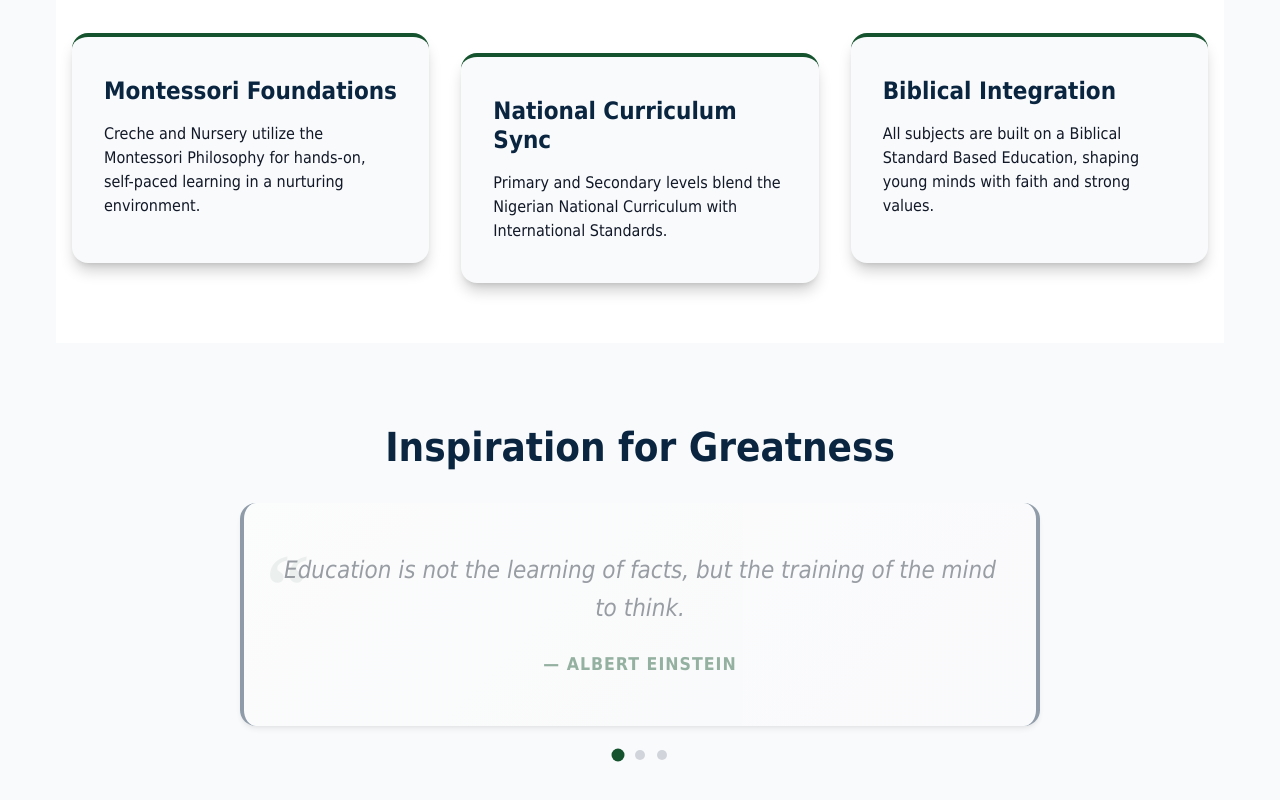
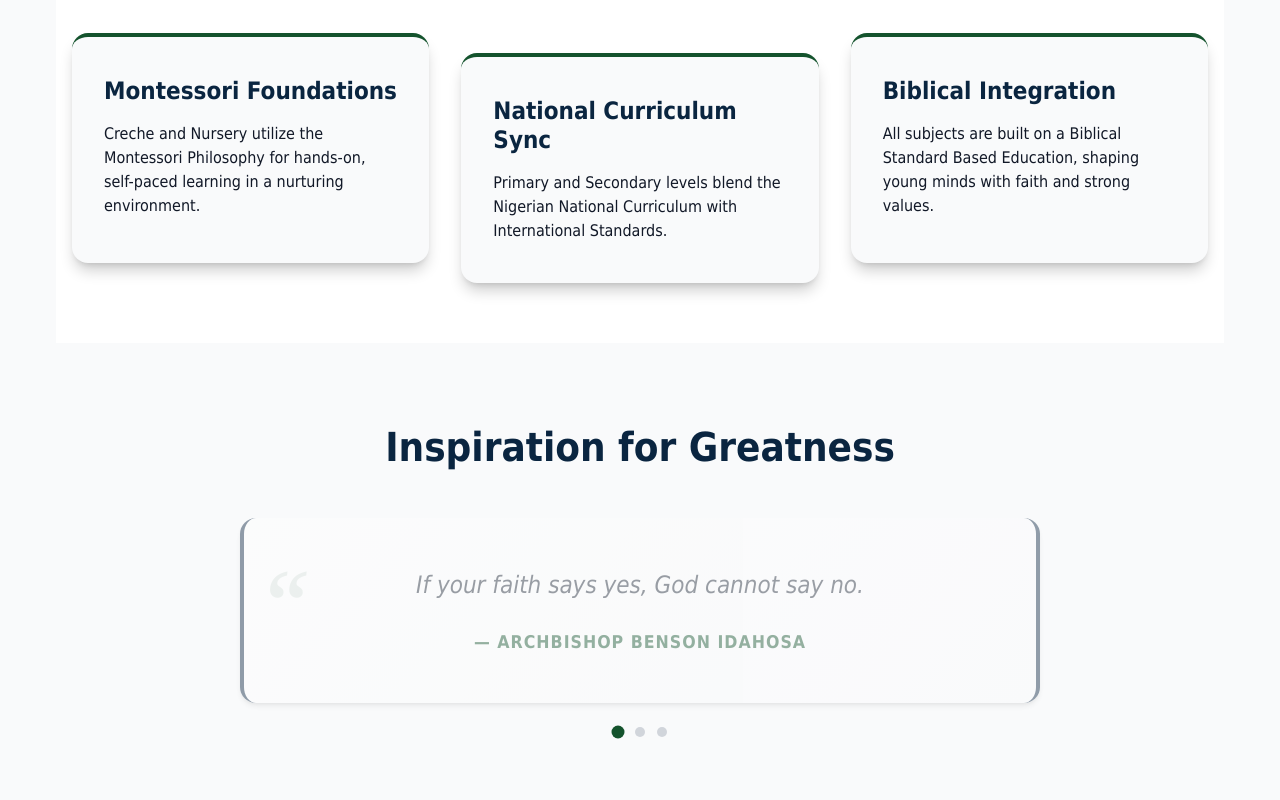
Before and after one commit to Constantine1-web/word-of-faith-portal, a Next.js app: page / in a window 1280 px wide. Shown: the part 2920-3720 px from the top of the page. Built offline with nearby package versions, Linux system fonts and the light colour scheme.

Commit message:
Update generic quotes to heritage faith-based quotes

```diff
--- a/src/app/page.tsx
+++ b/src/app/page.tsx
@@ -16,16 +16,16 @@ export default function Home() {
 
   const quotes = [
     {
-      text: "Education is not the learning of facts, but the training of the mind to think.",
-      author: "Albert Einstein"
+      text: "If your faith says yes, God cannot say no.",
+      author: "Archbishop Benson Idahosa"
     },
     {
-      text: "But still try, for who knows what is possible?",
-      author: "Michael Faraday"
+      text: "Train up a child in the way he should go: and when he is old, he will not depart from it.",
+      author: "Proverbs 22:6"
     },
     {
-      text: "The beautiful thing about learning is nobody can take it away from you.",
-      author: "B.B. King"
+      text: "The fear of the Lord is the beginning of wisdom, and knowledge of the Holy One is understanding.",
+      author: "Proverbs 9:10"
     }
   ];
 
```
